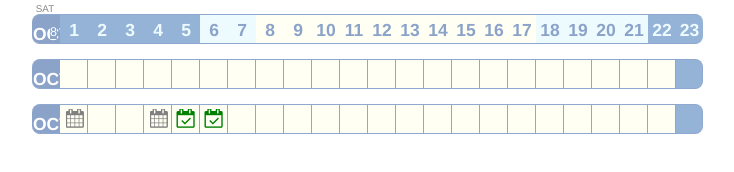
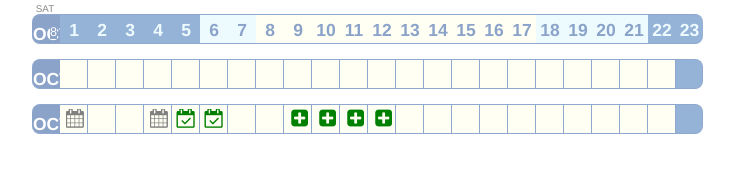
Before and after one commit to rijojoy/timeline, a plain HTML site: page index.html in a window 1280 px wide. Shown: the whole page, without its empty margins (283-1017 px from the left). Drawn offline with nearby package versions, Linux system fonts and the light colour scheme.

Commit message:
recent changes

```diff
--- a/index.html
+++ b/index.html
@@ -172,13 +172,17 @@
 		</li>
 		<li class="tod_d w-border" id="1">
 		</li>
-		<li class="tod_d w-border" id="1">
+		<li class="tod_d w-border" id="1" data-toggle="tooltip" title="Click to book on your time 05:30 PM">
+		<i class="fa fa-plus-square" style="font-size: 1.4em;color: green"></i>
 		</li>
 		<li class="tod_d w-border" id="1">
+		<i class="fa fa-plus-square" style="font-size: 1.4em;color: green"></i>
 		</li>
 		<li class="tod_d w-border" id="1">
+		<i class="fa fa-plus-square" style="font-size: 1.4em;color: green"></i>
 		</li>
 		<li class="tod_d w-border" id="1">
+		<i class="fa fa-plus-square" style="font-size: 1.4em;color: green"></i>
 		</li>
 		<li class="tod_d w-border" id="1">
 		</li>
```
